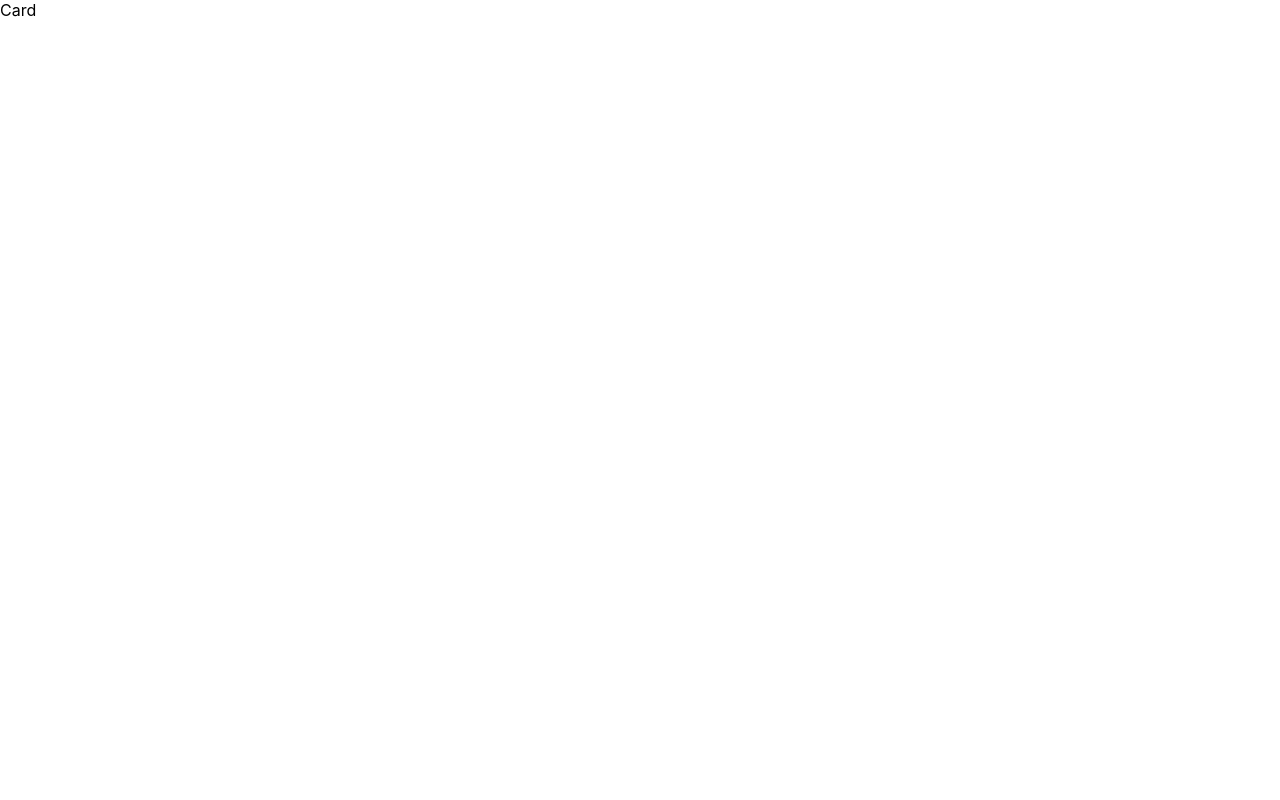
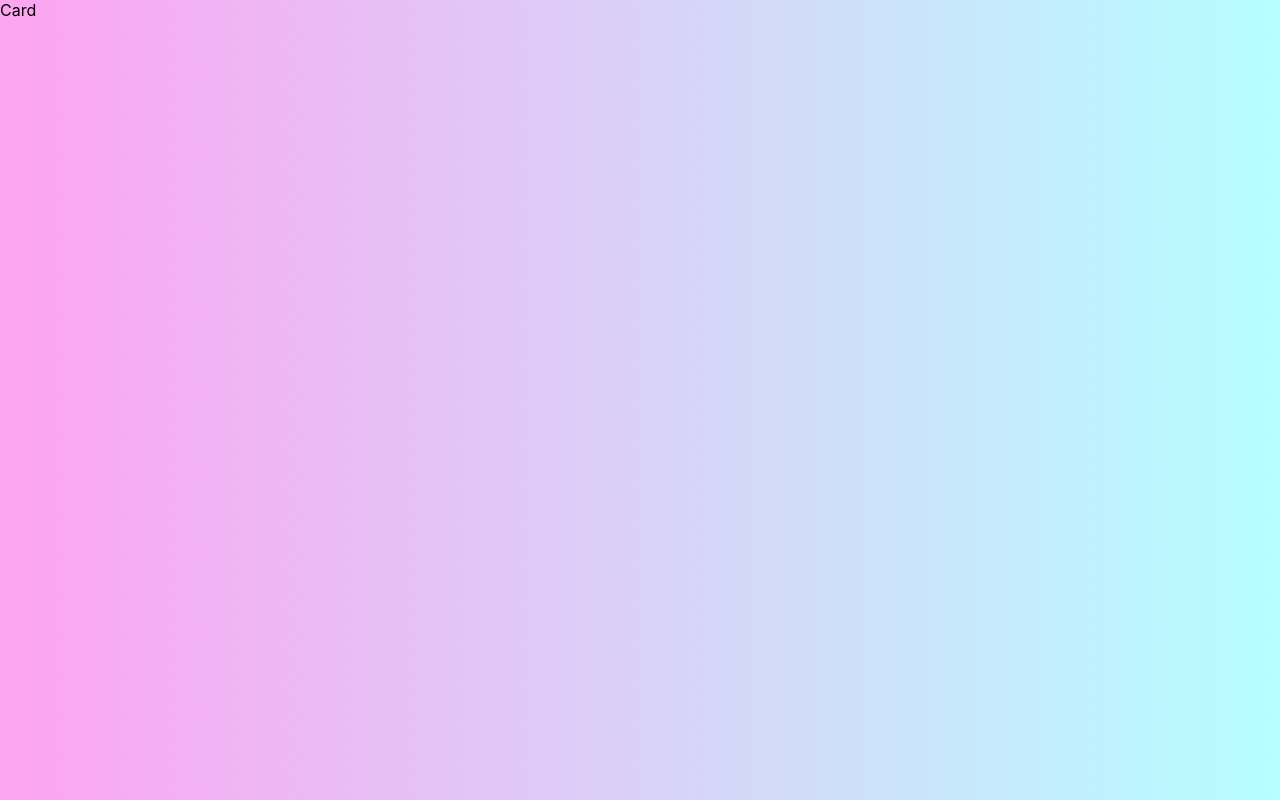
Before and after one commit to shailim/wehack, a React (Create React App) app: page / in a window 1280 px wide. Built offline with nearby package versions, Linux system fonts and the light colour scheme.

Commit message:
background color

```diff
--- a/src/pages/Home.js
+++ b/src/pages/Home.js
@@ -1,5 +1,5 @@
 import CareerButton from '../components/CareerButton';
-import './Home.css';
+import '../styles/Home.css';
 
 function Home() {
     return (
--- a/src/styles/Home.css
+++ b/src/styles/Home.css
@@ -0,0 +1,3 @@
+body {
+    background: linear-gradient(68.6deg, rgb(252, 165, 241) 1.8%, rgb(181, 255, 255) 100.5%);
+}
```
